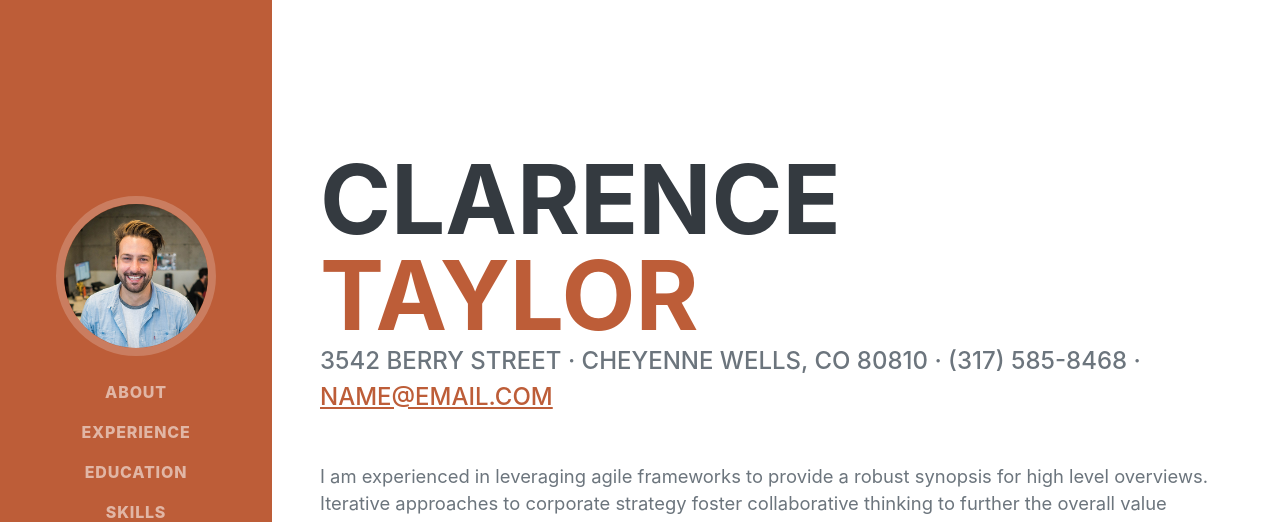
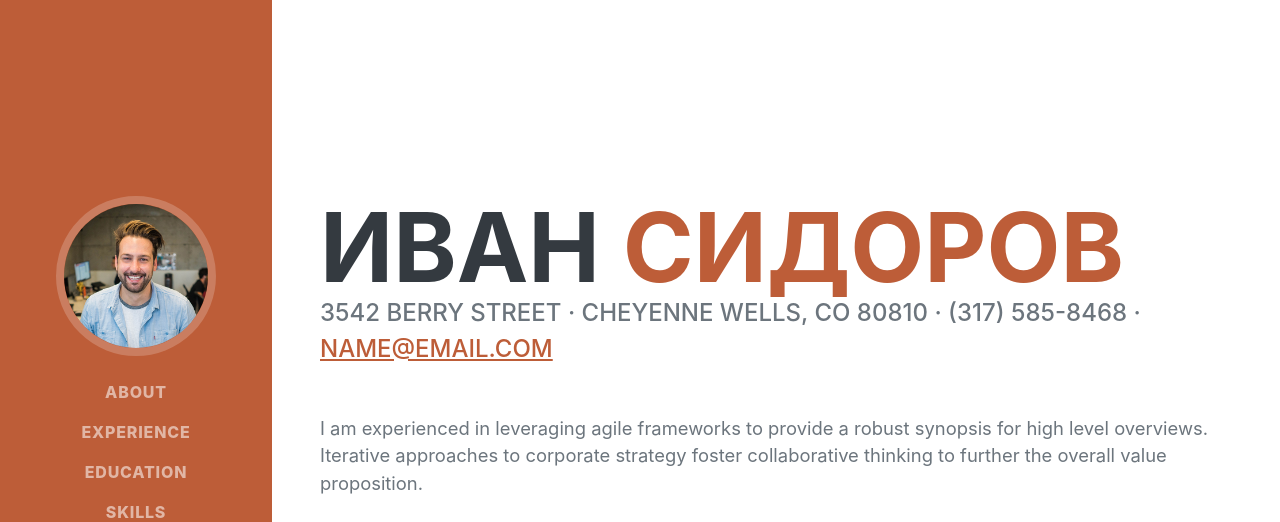
Before and after one commit to Lanzim68/Rezume, a plain HTML site: page index.html in a window 1280 px wide. Shown: the top 522 px of the page. Drawn offline with nearby package versions, Linux system fonts and the light colour scheme; a web font is replaced by a local one.

Commit message:
Update index.html
Тут можно писать комментарии.

Изменена фамилия на Иван Сидоров

Чтобы потом при необходимости: или выявить момент где была допущена ошибка, или использовать для подсказок себе.

```diff
--- a/index.html
+++ b/index.html
@@ -40,8 +40,8 @@
             <section class="resume-section" id="about">
                 <div class="resume-section-content">
                     <h1 class="mb-0">
-                        Clarence
-                        <span class="text-primary">Taylor</span>
+                        Иван
+                        <span class="text-primary">Cидоров</span>
                     </h1>
                     <div class="subheading mb-5">
                         3542 Berry Street · Cheyenne Wells, CO 80810 · (317) 585-8468 ·
```
